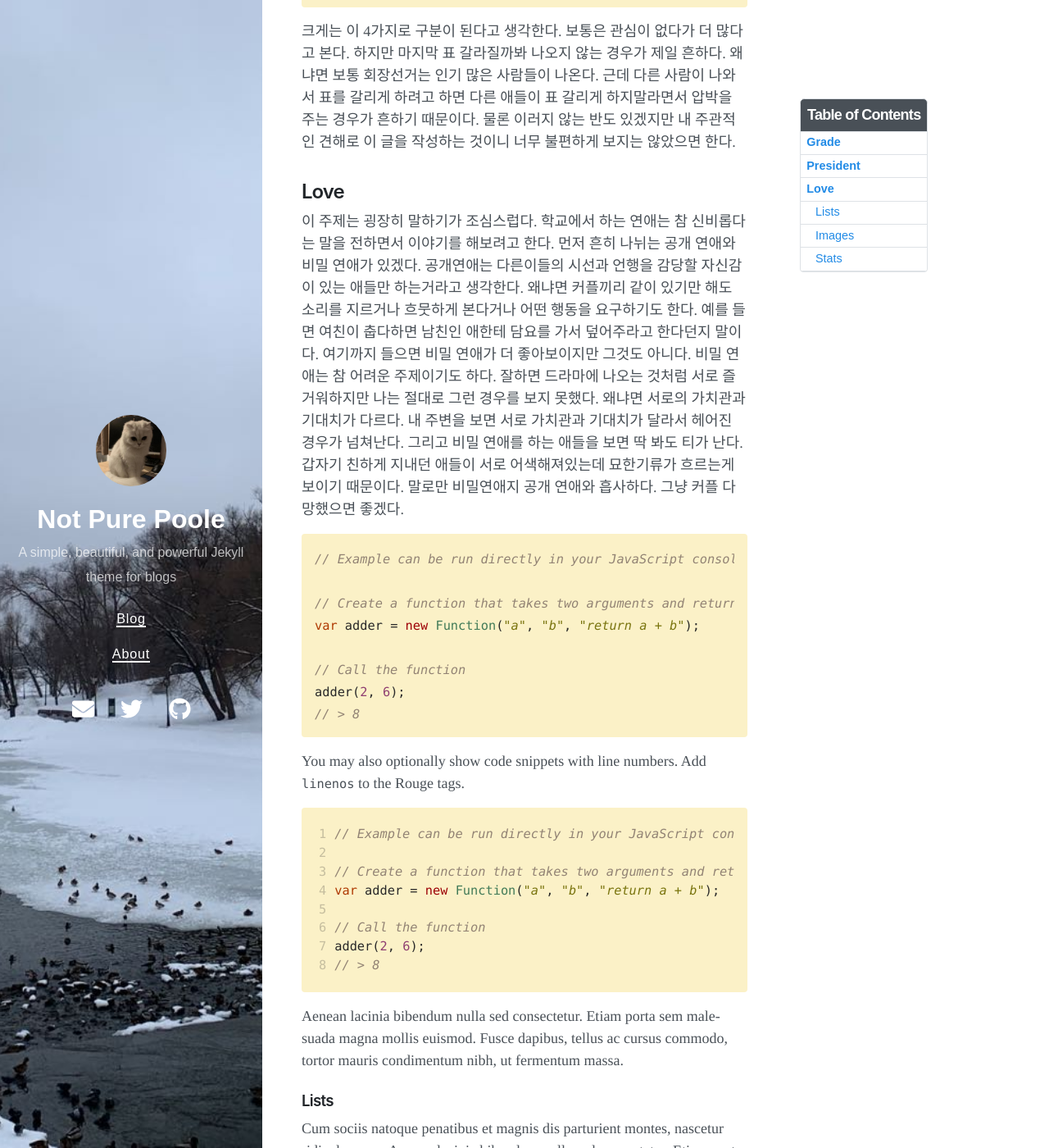
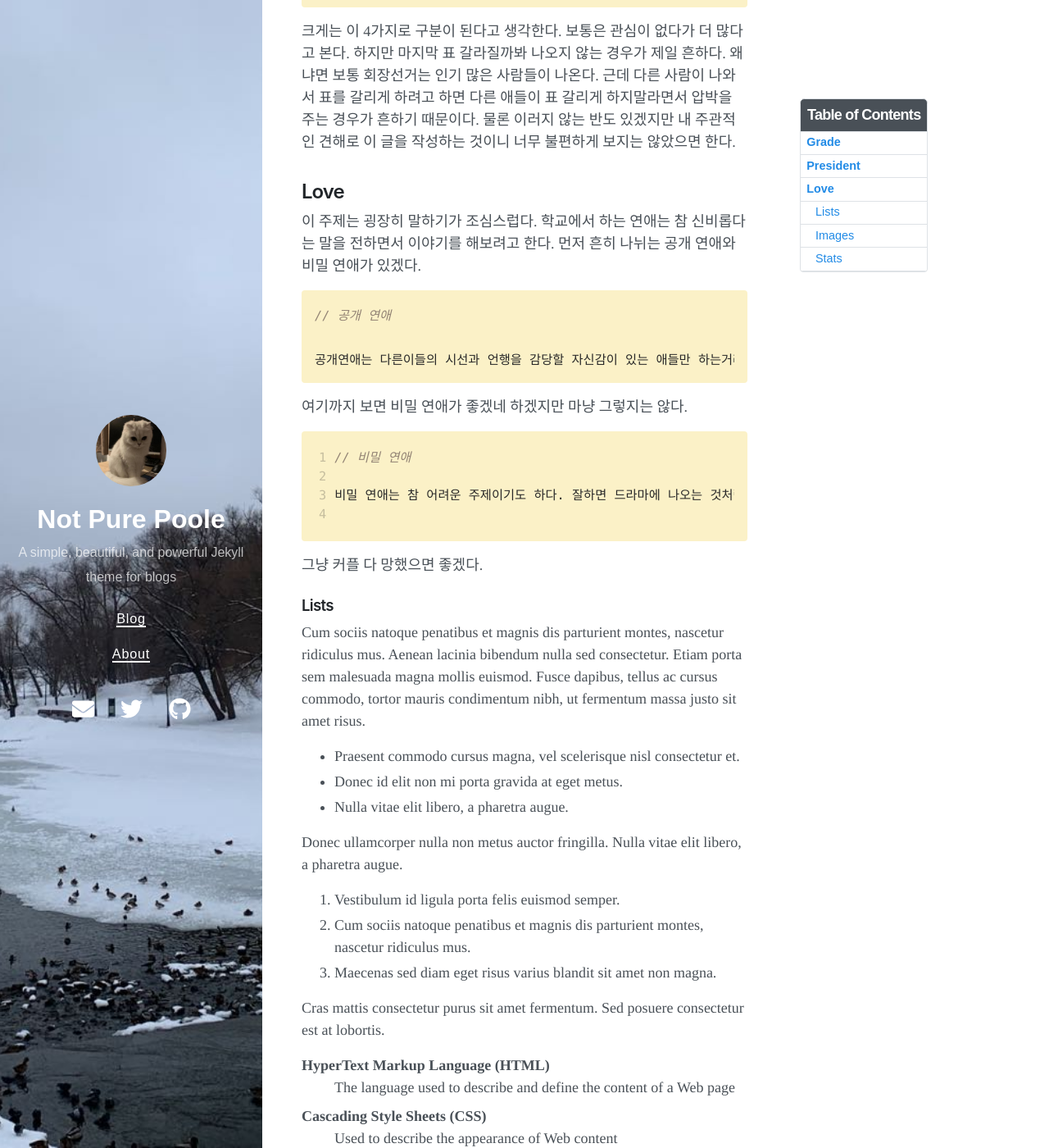
Before and after one commit to limegum07/limegum07.github.io, a Jekyll site: the page built from _posts/2020-09-29-welcome-to-not-pure-poole.md, in a window 1280 px wide and 1400 px high, scrolled down 1673 px. Shown: the whole window at 82% size. Built offline with Jekyll 4.4.1, drawn with Linux system fonts in a browser that asks for light colours; nearby versions of some CDN libraries.

Commit message:
Update 2020-09-29-welcome-to-not-pure-poole.md

```diff
--- a/_posts/2020-09-29-welcome-to-not-pure-poole.md
+++ b/_posts/2020-09-29-welcome-to-not-pure-poole.md
@@ -47,36 +47,27 @@ Welcome to *Lee jae wook's school life**! Aguest 10st is my birth day.
 크게는 이 4가지로 구분이 된다고 생각한다. 보통은 관심이 없다가 더 많다고 본다. 하지만 마지막 표 갈라질까봐 나오지 않는 경우가 제일 흔하다. 왜냐면 보통 회장선거는 인기 많은 사람들이 나온다. 근데 다른 사람이 나와서 표를 갈리게 하려고 하면 다른 애들이 표 갈리게 하지말라면서 압박을 주는 경우가 흔하기 때문이다. 물론 이러지 않는 반도 있겠지만 내 주관적인 견해로 이 글을 작성하는 것이니 너무 불편하게 보지는 않았으면 한다.
 
 ## Love
-이 주제는 굉장히 말하기가 조심스럽다. 학교에서 하는 연애는 참 신비롭다는 말을 전하면서 이야기를 해보려고 한다. 먼저 흔히 나뉘는 공개 연애와 비밀 연애가 있겠다. 공개연애는 다른이들의 시선과 언행을 감당할 자신감이 있는 애들만 하는거라고 생각한다. 왜냐면 커플끼리 같이 있기만 해도 소리를 지르거나 흐뭇하게 본다거나 어떤 행동을 요구하기도 한다. 예를 들면 여친이 춥다하면 남친인 애한테 담요를 가서 덮어주라고 한다던지 말이다. 여기까지 들으면 비밀 연애가 더 좋아보이지만 그것도 아니다. 비밀 연애는 참 어려운 주제이기도 하다. 잘하면 드라마에 나오는 것처럼 서로 즐거워하지만 나는 절대로 그런 경우를 보지 못했다. 왜냐면 서로의 가치관과 기대치가 다르다. 내 주변을 보면 서로 가치관과 기대치가 달라서 헤어진 경우가 넘쳐난다. 그리고 비밀 연애를 하는 애들을 보면 딱 봐도 티가 난다. 갑자기 친하게 지내던 애들이 서로 어색해져있는데 묘한기류가 흐르는게 보이기 때문이다. 말로만 비밀연애지 공개 연애와 흡사하다. 그냥 커플 다 망했으면 좋겠다.
+이 주제는 굉장히 말하기가 조심스럽다. 학교에서 하는 연애는 참 신비롭다는 말을 전하면서 이야기를 해보려고 한다. 먼저 흔히 나뉘는 공개 연애와 비밀 연애가 있겠다.
 
 {% highlight js %}
-// Example can be run directly in your JavaScript console
+// 공개 연애
 
-// Create a function that takes two arguments and returns the sum of those arguments
-var adder = new Function("a", "b", "return a + b");
+공개연애는 다른이들의 시선과 언행을 감당할 자신감이 있는 애들만 하는거라고 생각한다. 왜냐면 커플끼리 같이 있기만 해도 소리를 지르거나 흐뭇하게 본다거나 어떤 행동을 요구하기도 한다. 예를 들면 여친이 춥다하면 남친인 애한테 담요를 가서 덮어주라고 한다던지 말이다.
 
-// Call the function
-adder(2, 6);
-// > 8
 {% endhighlight %}
 
-You may also optionally show code snippets with line numbers. Add `linenos` to the Rouge tags.
+여기까지 보면 비밀 연애가 좋겠네 하겠지만 마냥 그렇지는 않다.
 
 {% highlight js linenos %}
-// Example can be run directly in your JavaScript console
+// 비밀 연애
 
-// Create a function that takes two arguments and returns the sum of those arguments
-var adder = new Function("a", "b", "return a + b");
+비밀 연애는 참 어려운 주제이기도 하다. 잘하면 드라마에 나오는 것처럼 서로 즐거워하지만 나는 절대로 그런 경우를 보지 못했다. 왜냐면 서로의 가치관과 기대치가 다르다. 내 주변을 보면 서로 가치관과 기대치가 달라서 헤어진 경우가 넘쳐난다. 그리고 비밀 연애를 하는 애들을 보면 딱 봐도 티가 난다. 갑자기 친하게 지내던 애들이 서로 어색해져있는데 묘한기류가 흐르는게 보이기 때문이다. 말로만 비밀연애지 공개 연애와 흡사하다.
 
-// Call the function
-adder(2, 6);
-// > 8
 {% endhighlight %}
 
-Aenean lacinia bibendum nulla sed consectetur. Etiam porta sem malesuada magna mollis euismod. Fusce dapibus, tellus ac cursus commodo, tortor mauris condimentum nibh, ut fermentum massa.
+그냥 커플 다 망했으면 좋겠다.
 
 ### Lists
-
 Cum sociis natoque penatibus et magnis dis parturient montes, nascetur ridiculus mus. Aenean lacinia bibendum nulla sed consectetur. Etiam porta sem malesuada magna mollis euismod. Fusce dapibus, tellus ac cursus commodo, tortor mauris condimentum nibh, ut fermentum massa justo sit amet risus.
 
 - Praesent commodo cursus magna, vel scelerisque nisl consectetur et.
```
